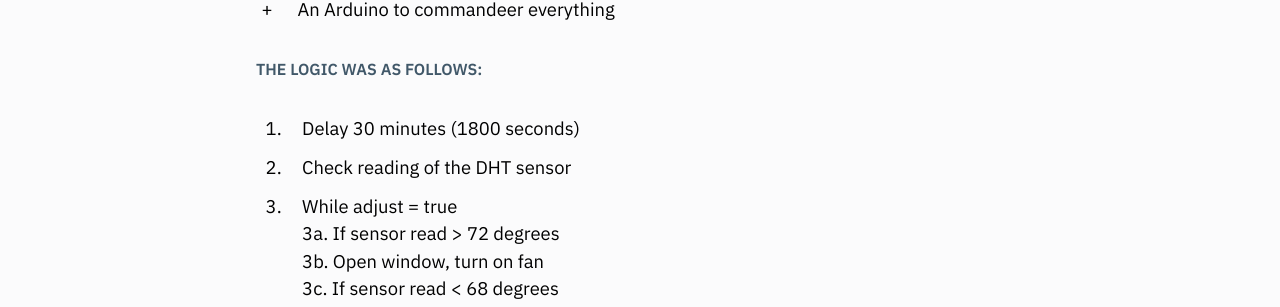
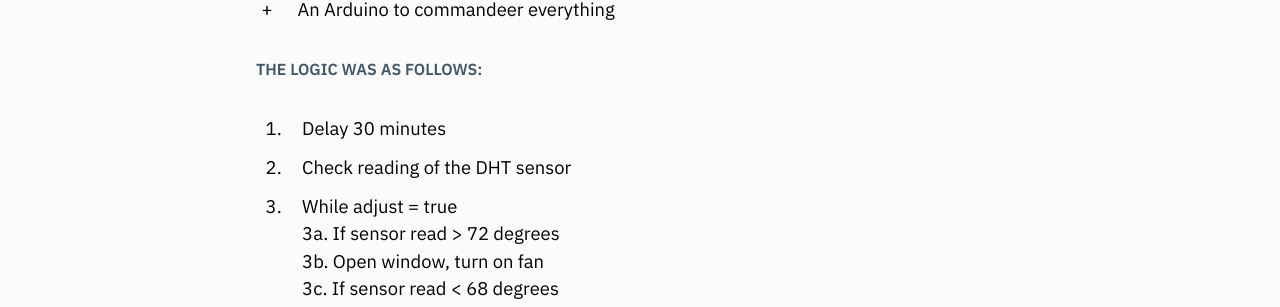
Before and after one commit to sammyj-me/sammyj-me.github.io, a Jekyll site: the page built from _posts/2020-10-13-WindowOpeningRobot.md, in a window 1280 px wide. Shown: the part 1116-1423 px from the top of the page. Built offline with Jekyll 4.4.1, drawn with Linux system fonts in a browser that asks for light colours.

Commit message:
Update 2020-10-13-WindowOpeningRobot.md

```diff
--- a/_posts/2020-10-13-WindowOpeningRobot.md
+++ b/_posts/2020-10-13-WindowOpeningRobot.md
@@ -23,7 +23,7 @@ To create this linear actuating system to open and close my window for me I woul
 
 #### The logic was as follows:
 
-1. Delay 30 minutes (1800 seconds)
+1. Delay 30 minutes
 2. Check reading of the DHT sensor
 3. While adjust = true<br>
 	3a. If sensor read > 72 degrees<br>
```
